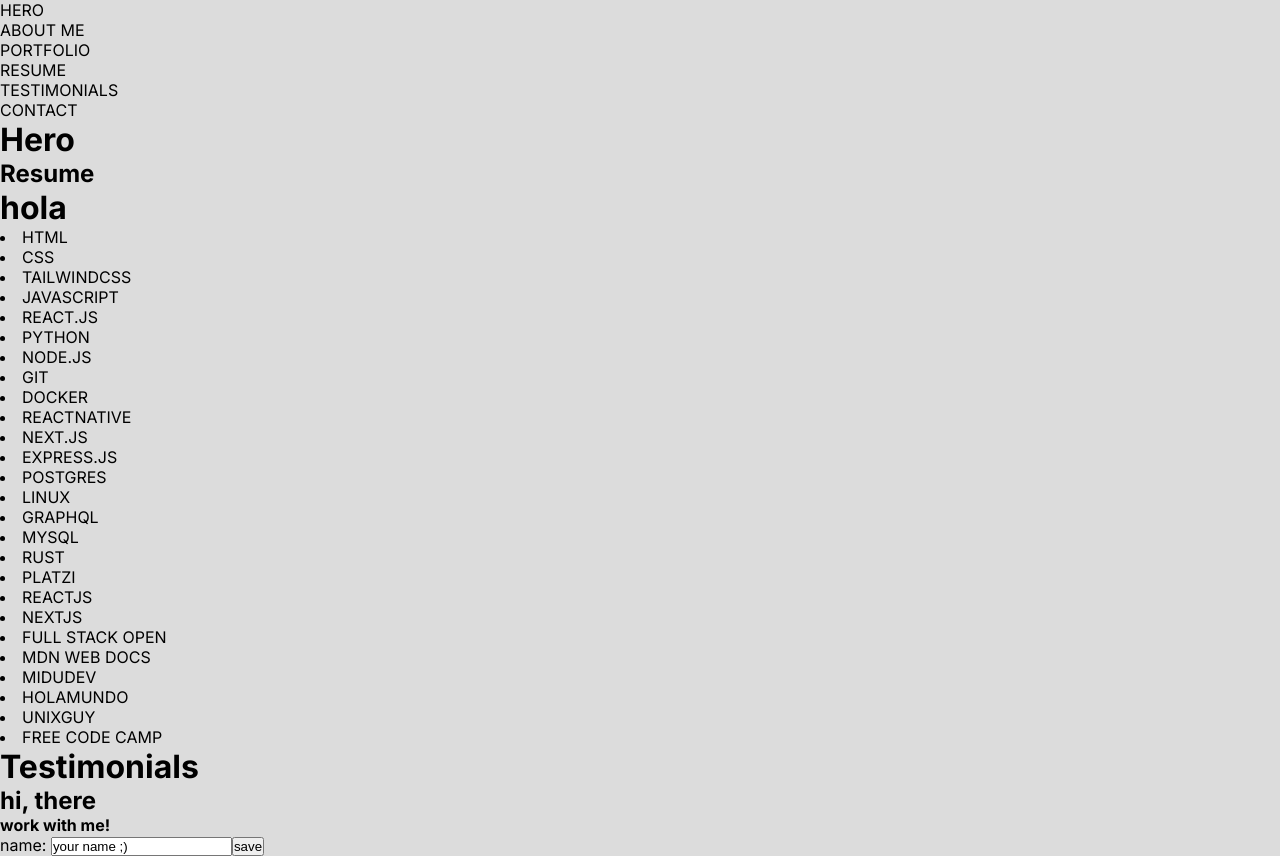
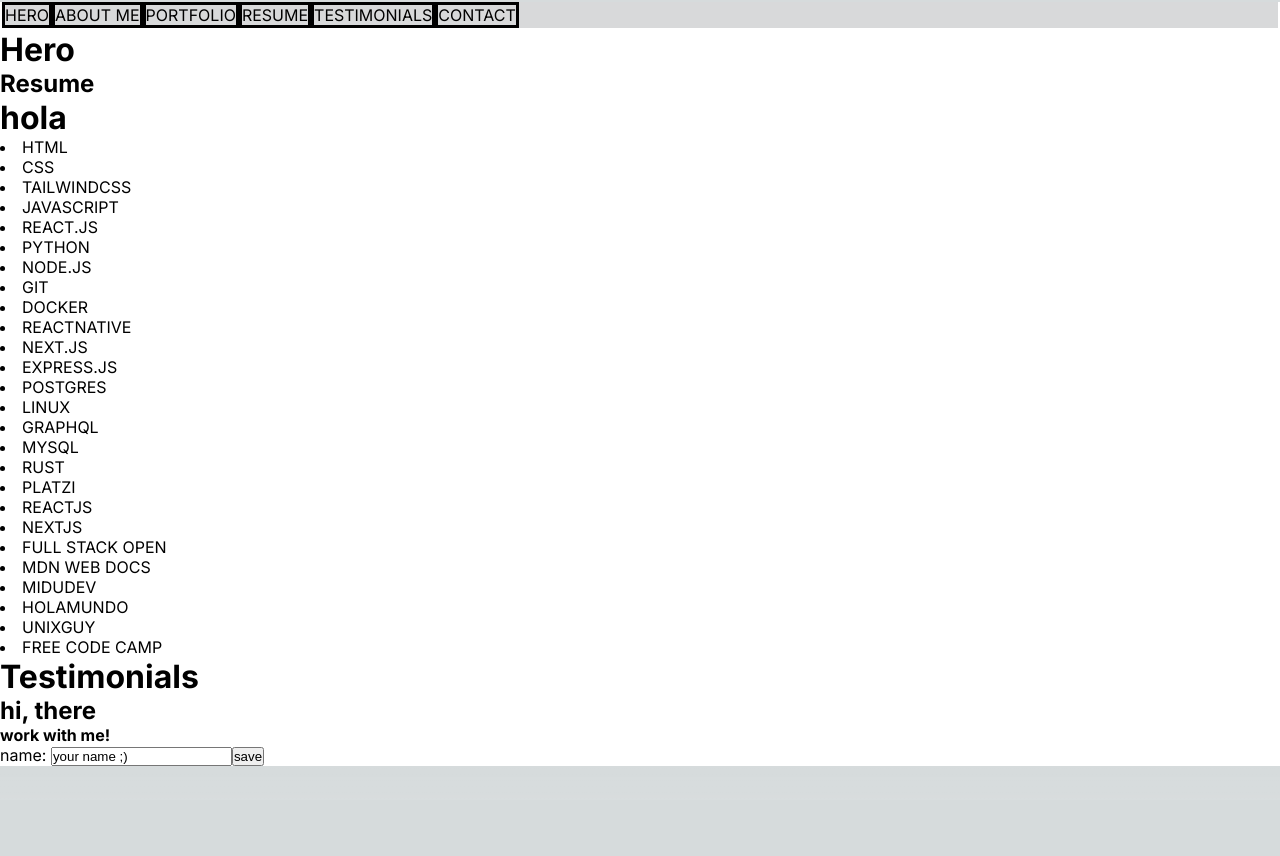
Before and after one commit to abudsistem/portfolio, a Next.js app: page / in a window 1280 px wide. After the commit the page ends 800 px from the top, so only its background shows below. Built offline with nearby package versions, Linux system fonts and the light colour scheme.

Commit message:
viendo cambios

```diff
--- a/app/components/layout/navbar/page.js
+++ b/app/components/layout/navbar/page.js
@@ -3,7 +3,7 @@
 import styles from '../../../page.module.css'
 export default function Navbar() {
     return(
-            <nav className={`${styles.nav}`}>
+            <nav className={`${styles.navBar}`}>
                 <ul>
                     <li className={`${styles.navItem}`}>
                         <Link href='/hero'>
--- a/app/page.module.css
+++ b/app/page.module.css
@@ -1,17 +1,18 @@
 /**/
 .background {
-  background-color: gainsboro;
-  color: black;
+  background-color: #fff;
+  color: #000;
 }
-.navbar {
-  background-color: white;
+.navBar {
+  background-color: #D8D9DA;
   border: 3px;
   border-color: black;
   display: grid;
   margin: 2px;
 }
 .navItem {
-  background-color: gainsboro;
-  border: 3px;
-  border-color: black;
+  background-color: #D8D9DA;
+  border: 3px solid #000;
+  text-decoration: none;
+  display: inline-flex;
 }
```
